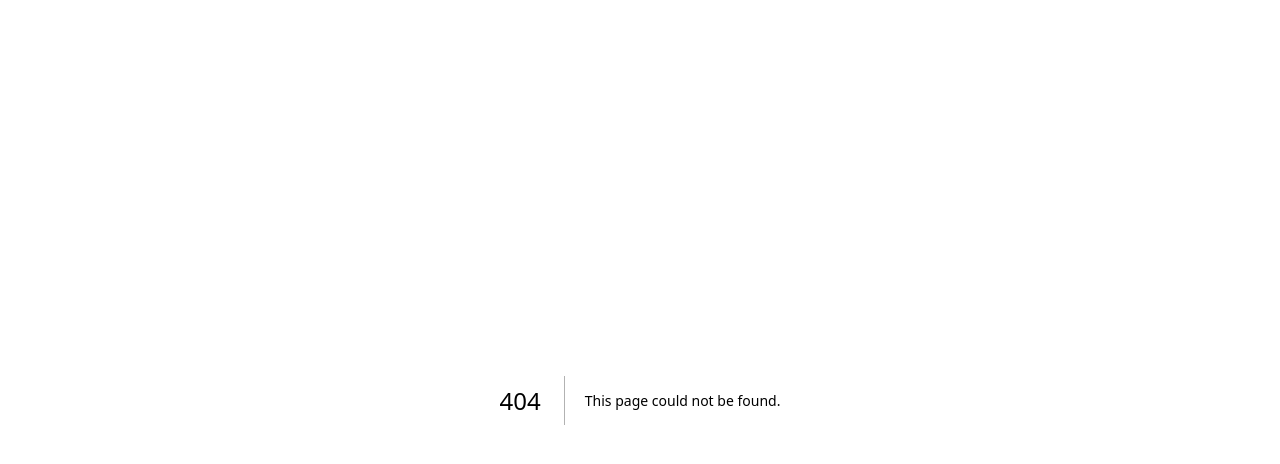
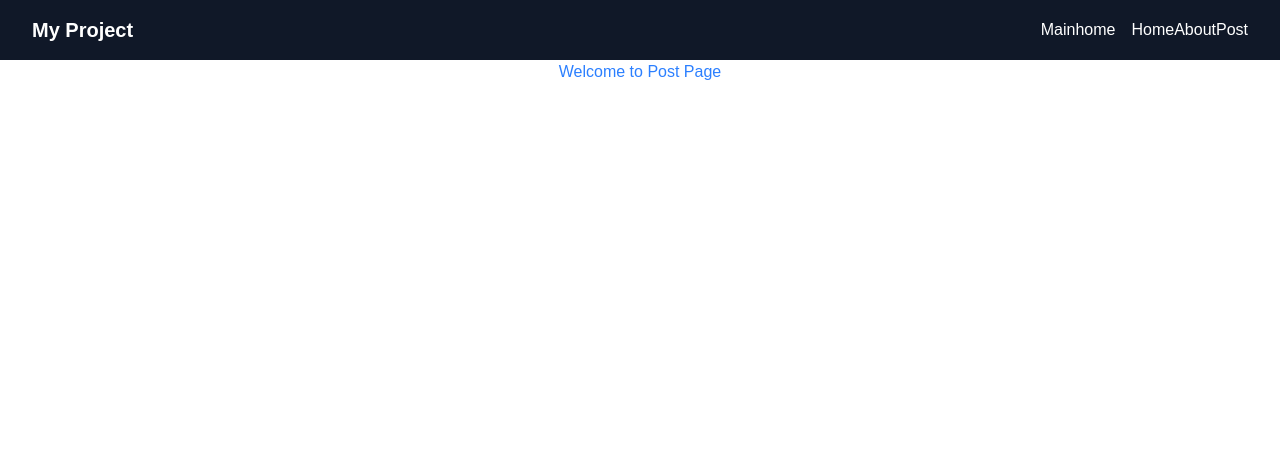
Before and after one commit to abednegoadjocacher/alx-project-0x02-setup, a Next.js app in the folder alx-project-0x02/: page /post in a window 1280 px wide. Before the commit this address had no page. Shown: the top 464 px of the page. Built offline with nearby package versions, Linux system fonts and the light colour scheme.

Commit message:
Implement Navigation and Layout

```diff
--- a/alx-project-0x02/components/layout/Header.tsx
+++ b/alx-project-0x02/components/layout/Header.tsx
@@ -7,6 +7,7 @@ const Header: React.FC = () => (
             <Link href="/" className="text-white no-underline mr-4 hover:underline">Mainhome</Link>
             <Link href="/home" className="text-white no-underline hover:underline">Home</Link>
             <Link href="/about" className="text-white no-underline hover:underline">About</Link>
+            <Link href="/post" className="text-white no-underline hover:underline">Post</Link>
         </nav>
     </header>
 );
--- /dev/null
+++ b/alx-project-0x02/pages/post.tsx
@@ -0,0 +1,11 @@
+import Header from "@/components/layout/Header";
+export default function PostPage(){
+    return(
+            <>
+                <Header />
+                <h1 className="text-blue-500 text-center h-min">
+                    Welcome to Post Page
+                </h1>
+            </>
+    );
+}
```
